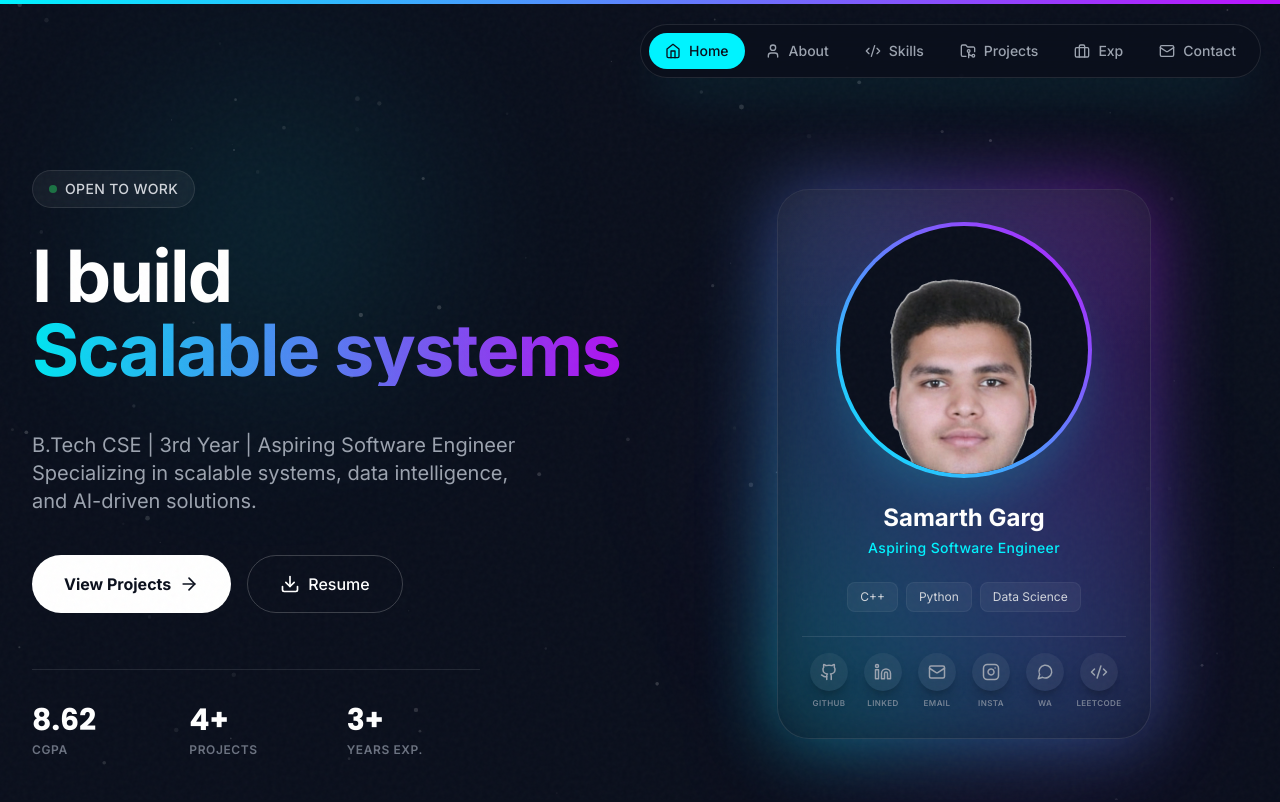
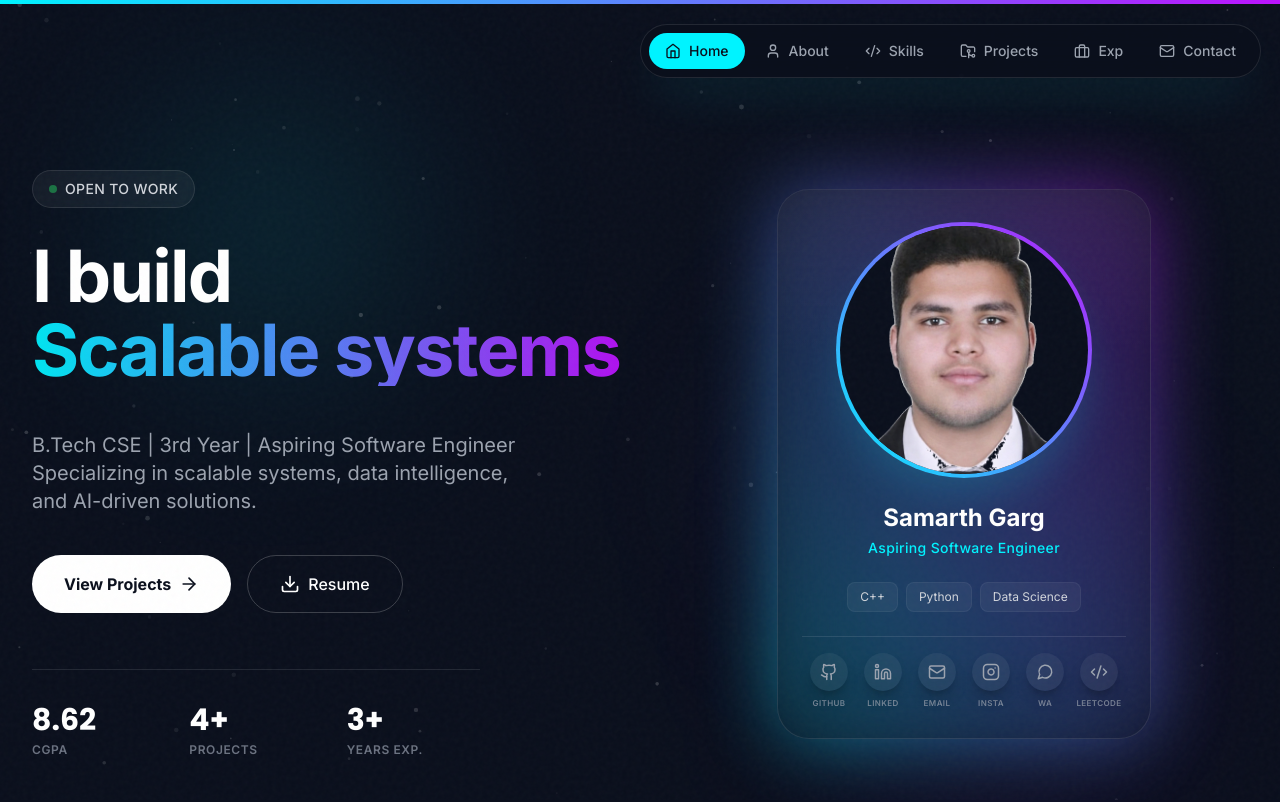
Before and after one commit to Samarthgarg14/Portfolio2.0, a React (Vite) app: page / in a window 1280 px wide. Shown: the top 802 px of the page. Built offline with nearby package versions, Linux system fonts and the light colour scheme.

Commit message:
Changes made

```diff
--- a/src/components/Hero.jsx
+++ b/src/components/Hero.jsx
@@ -142,7 +142,7 @@ const Hero = () => {
                                 <div className="relative z-10 w-full flex flex-col items-center">
                                     <div className="w-64 h-64 rounded-full p-1 bg-gradient-to-tr from-primary to-secondary mb-6 shadow-2xl shadow-primary/20 mx-auto">
                                         <div className="w-full h-full rounded-full bg-dark flex items-center justify-center overflow-hidden relative">
-                                            <img src={profileImg} alt={personal.name} className="w-full h-full object-cover object-top" />
+                                            <img src={profileImg} alt={personal.name} className="w-full h-full object-cover object-center" />
                                         </div>
                                     </div>
                                     <h3 className="text-2xl font-bold text-white mb-1">{personal.name}</h3>
```
